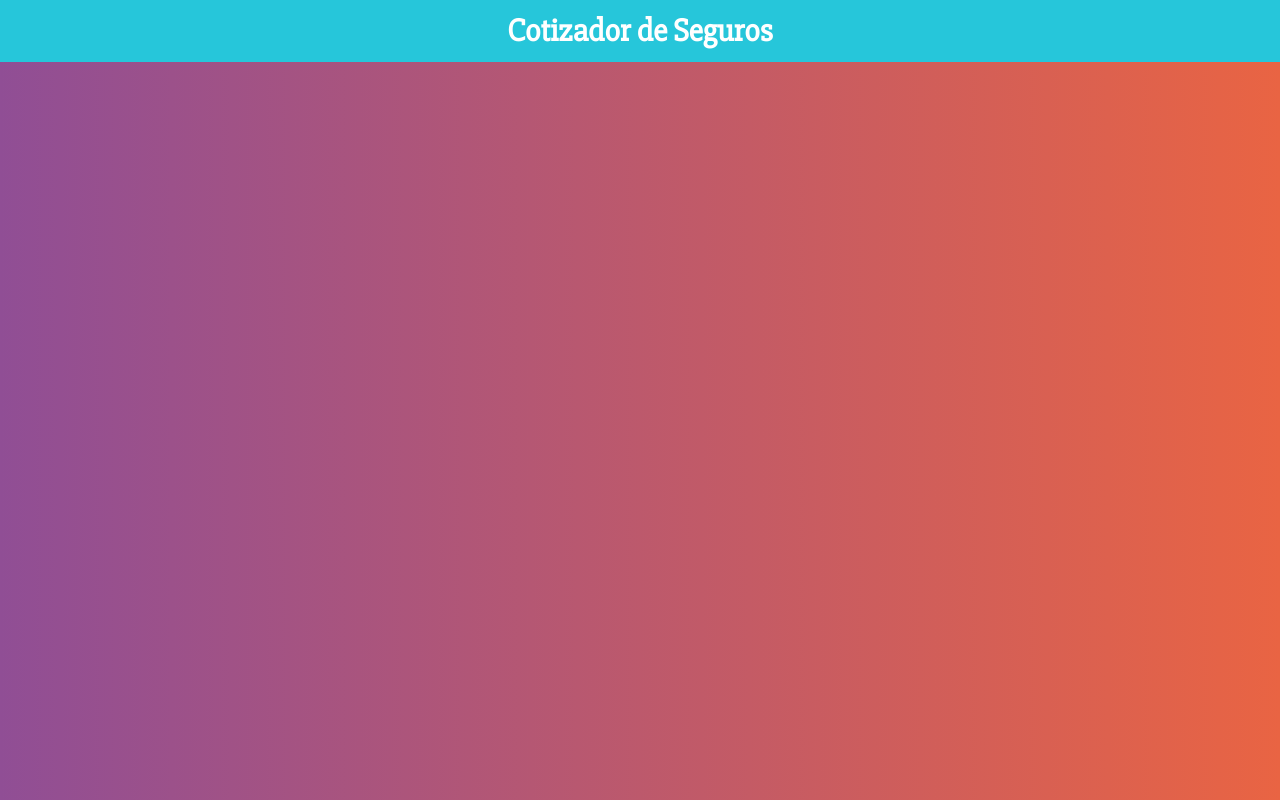
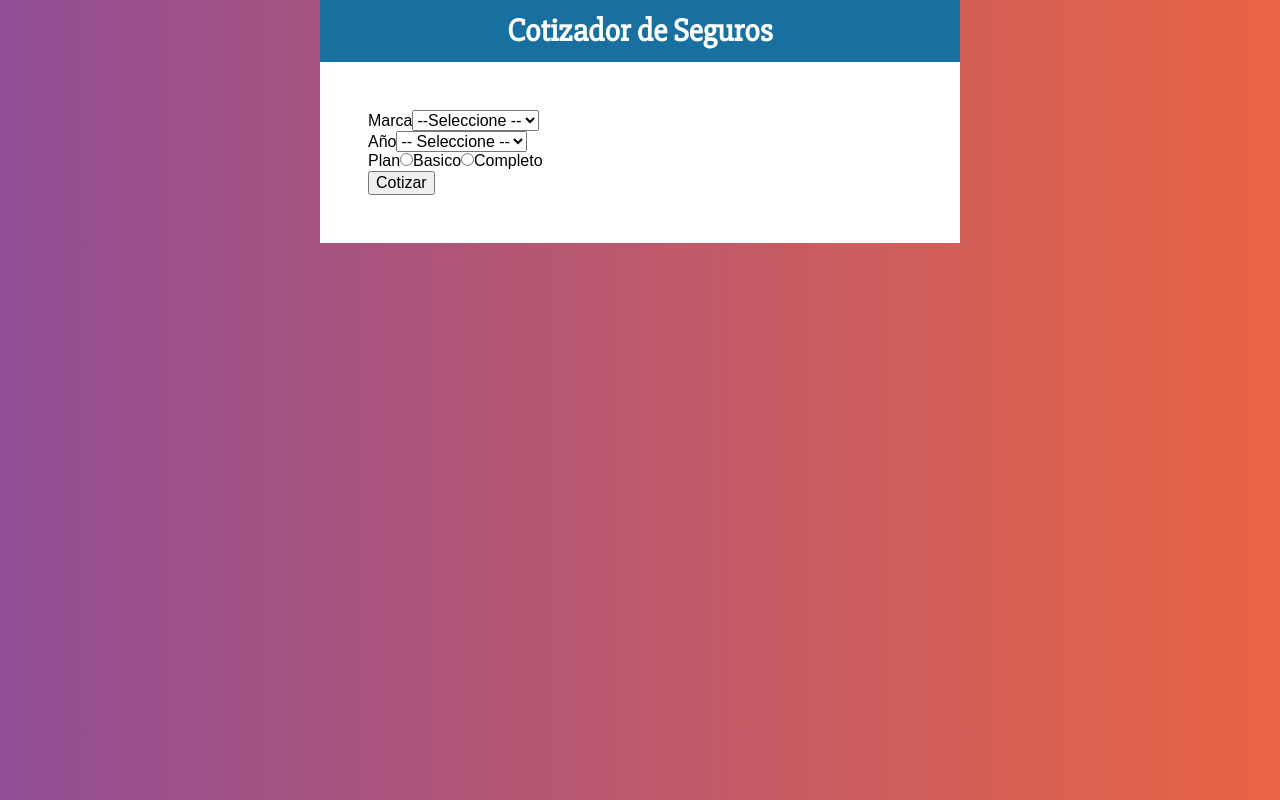
Before and after one commit to Devcrowmaster/insurance-quoation, a React (Create React App) app: page / in a window 1280 px wide. Built offline with nearby package versions, Linux system fonts and the light colour scheme.

Commit message:
Agregando styled y creando Component Form

```diff
--- a/src/App.js
+++ b/src/App.js
@@ -1,11 +1,29 @@
 import React from 'react';
 import Header from './components/Header';
+import styled from '@emotion/styled';
+import Form from './components/Form';
+
+const Container = styled.div`
+  max-width: 40rem;
+  margin: 0 auto;
+`;
+
+const ContainerForm = styled.div`
+  background-color: #fff;
+  padding: 3rem;
+`;
 
 function App() {
   return (
-    <Header
-      title='Cotizador de Seguros'
-    />
+    <Container>
+      <Header
+        title='Cotizador de Seguros'
+      />
+
+      <ContainerForm>
+        <Form />
+      </ContainerForm>
+    </Container>
   );
 }
 
--- /dev/null
+++ b/src/components/Form.js
@@ -0,0 +1,56 @@
+import React from 'react'
+const Form = () => {
+  return (
+    <form>
+      <div>
+        <label htmlFor="brand">Marca</label>
+        <select id="brand">
+          <option value="">--Seleccione --</option>
+          <option value="americano">Americano</option>
+          <option value="europeo">Europeo</option>
+          <option value="asiatico">Asiatico</option>
+        </select>
+      </div>
+
+      <div>
+        <label htmlFor="year">Año</label>
+        <select id="year">
+          <option value="">-- Seleccione --</option>
+          <option value="2021">2021</option>
+          <option value="2020">2020</option>
+          <option value="2019">2019</option>
+          <option value="2018">2018</option>
+          <option value="2017">2017</option>
+          <option value="2016">2016</option>
+          <option value="2015">2015</option>
+          <option value="2014">2014</option>
+          <option value="2013">2013</option>
+          <option value="2012">2012</option>
+        </select>
+      </div>
+
+      <div>
+        <label>Plan</label>
+        <input
+          type="radio"
+          name="plan"
+          id="basic"
+          value="basic"
+        />
+        <label htmlFor="basic">Basico</label>
+        <input
+          type="radio"
+          name="plan"
+          id="complete"
+          value="complete"
+        />
+        <label htmlFor="complete">Completo</label>
+      </div>
+
+      <button type="button">Cotizar</button>
+
+    </form>
+   );
+}
+
+export default Form;
--- a/src/components/Header.js
+++ b/src/components/Header.js
@@ -3,7 +3,7 @@
 
 
 const ContainerHeader = styled.header`
-  background-color : #26C6DA;
+  background-color : #1870A0;
   padding : .8rem;
   font-weight: bold;
   color: #fff;
```
